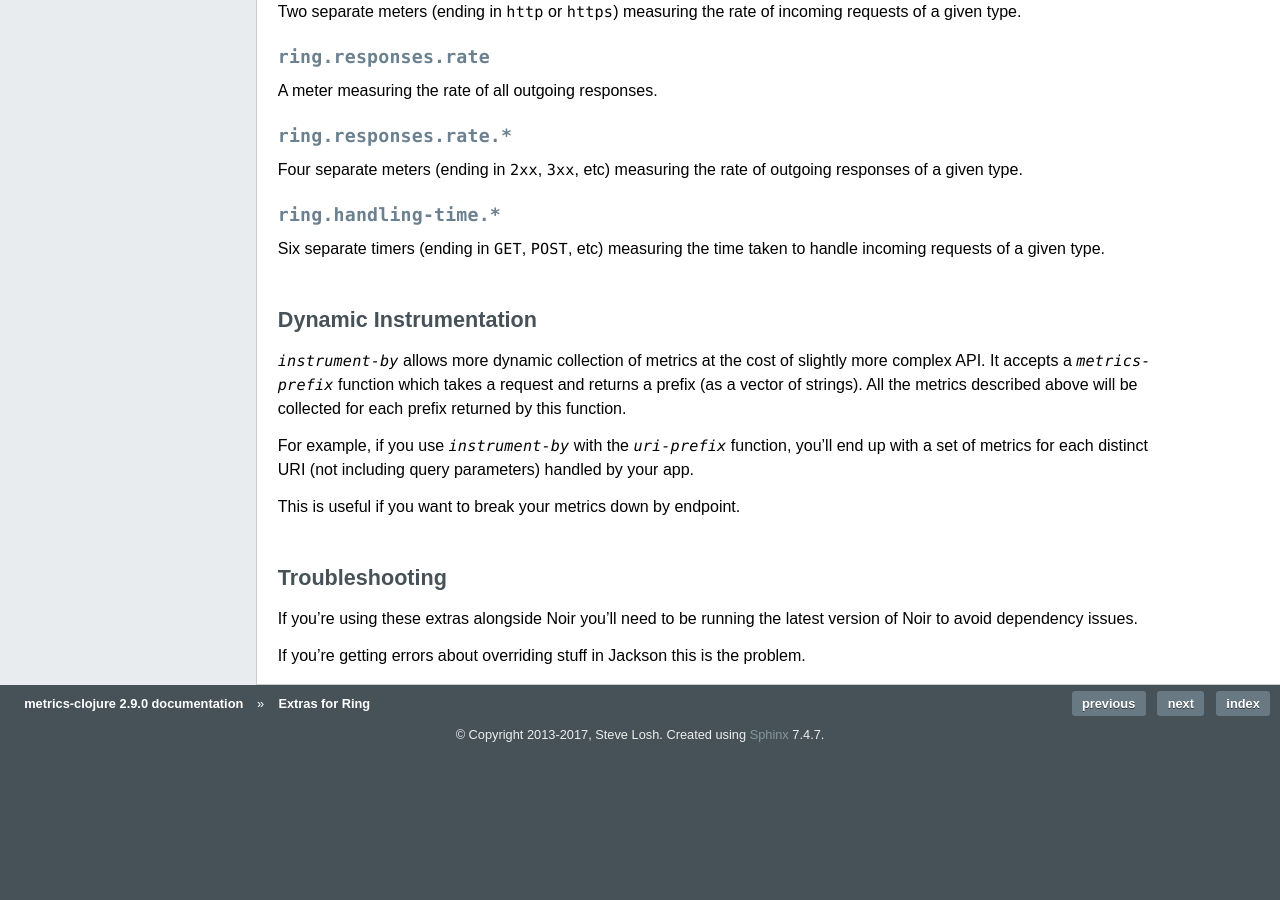
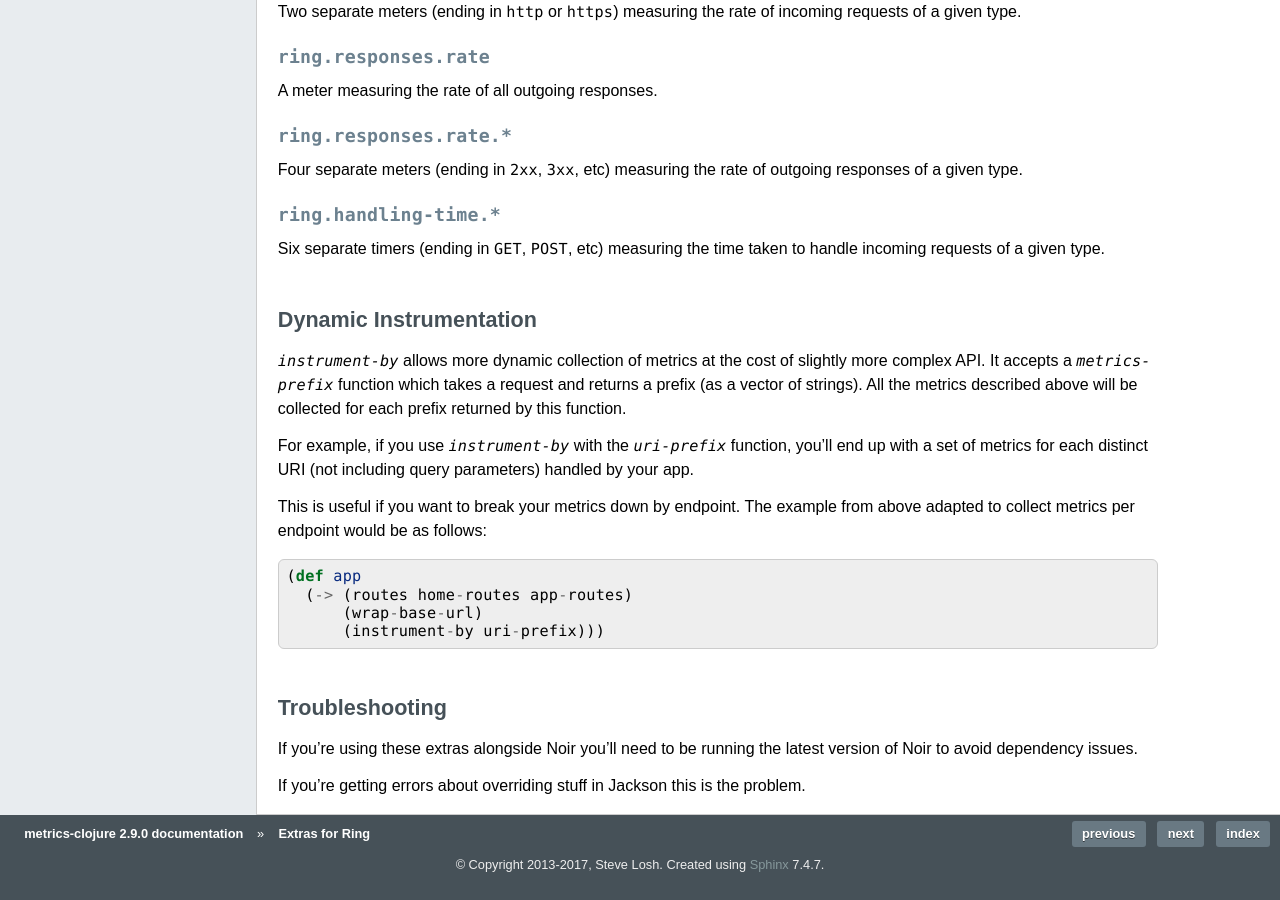
Before and after one commit to clj-commons/metrics-clojure, a Sphinx documentation site: the page built from docs/source/ring.rst, in a window 1280 px wide and 900 px high, scrolled down 2062 px. Built offline with Sphinx 7.4.7, drawn with Linux system fonts in a browser that asks for light colours; before the commit the page ends 2832 px from its top, so only the background shows below that.

Commit message:
Add instrument-by arity for using the default metrics registry

```diff
--- a/docs/source/ring.rst
+++ b/docs/source/ring.rst
@@ -142,7 +142,13 @@ For example, if you use `instrument-by` with the `uri-prefix` function, you'll e
 with a set of metrics for each distinct URI (not including query parameters) handled
 by your app.
 
-This is useful if you want to break your metrics down by endpoint.
+This is useful if you want to break your metrics down by endpoint. The example from
+above adapted to collect metrics per endpoint would be as follows::
+
+    (def app
+      (-> (routes home-routes app-routes)
+          (wrap-base-url)
+          (instrument-by uri-prefix)))
 
 
 Troubleshooting
```
Also changed, not shown: 1 other file.
